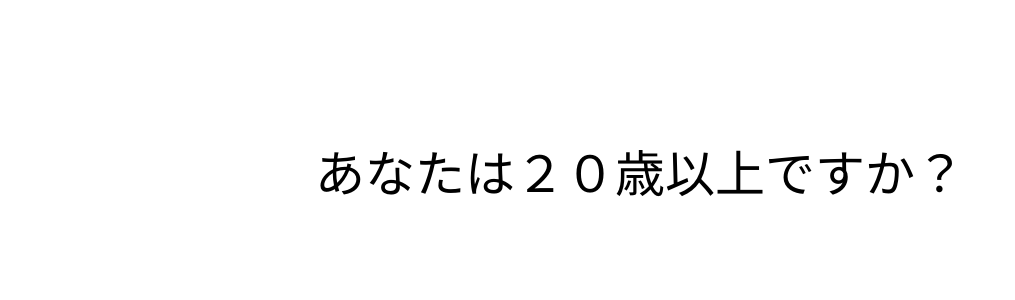
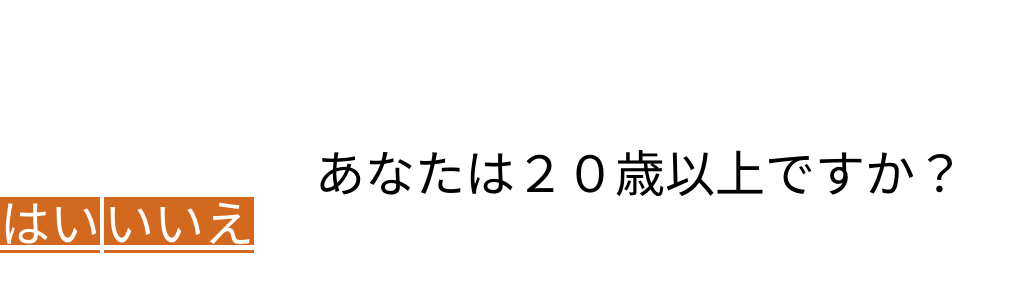
Before and after one commit to chifuminn/smoking_area, a Django app: page /age_confirmation/ in a window 1280 px wide. Shown: the top 300 px of the page, without its empty margins (0-1015 px from the left). Run offline with Django 3.2, Linux system fonts and the light colour scheme.

Commit message:
フォントの色の変更

```diff
--- a/static/style.css
+++ b/static/style.css
@@ -108,3 +108,16 @@ table {
   padding-top: 150px;
   font-family: sans-serif;
 }
+
+.btn--orange,
+a.btn--orange {
+  color: #fff;
+  background-color :chocolate;
+  font-size: 50px;
+  text-align: center;
+}
+.btn--orange:hover,
+a.btn--orange:hover {
+  color: #fff;
+  background: red;
+}
--- a/templates/age_confirmation.html
+++ b/templates/age_confirmation.html
@@ -7,4 +7,7 @@
 
 {% block content %}
     <div class ="confirmation">あなたは２０歳以上ですか？</div>
+
+    <a href="" class="btn btn--orange">はい</a>
+    <a href="" class="btn btn--orange">いいえ</a>
 {% endblock content %}
```
